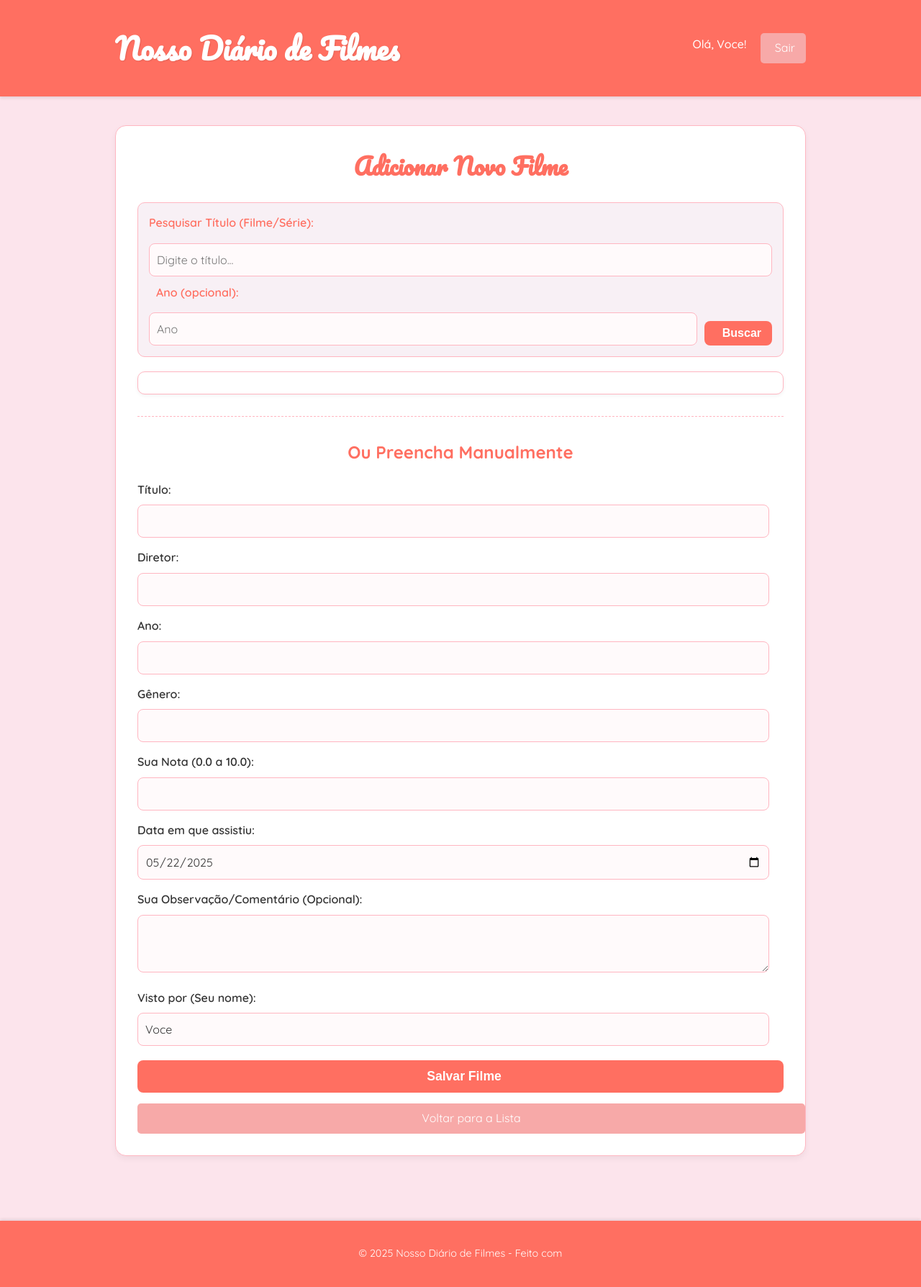
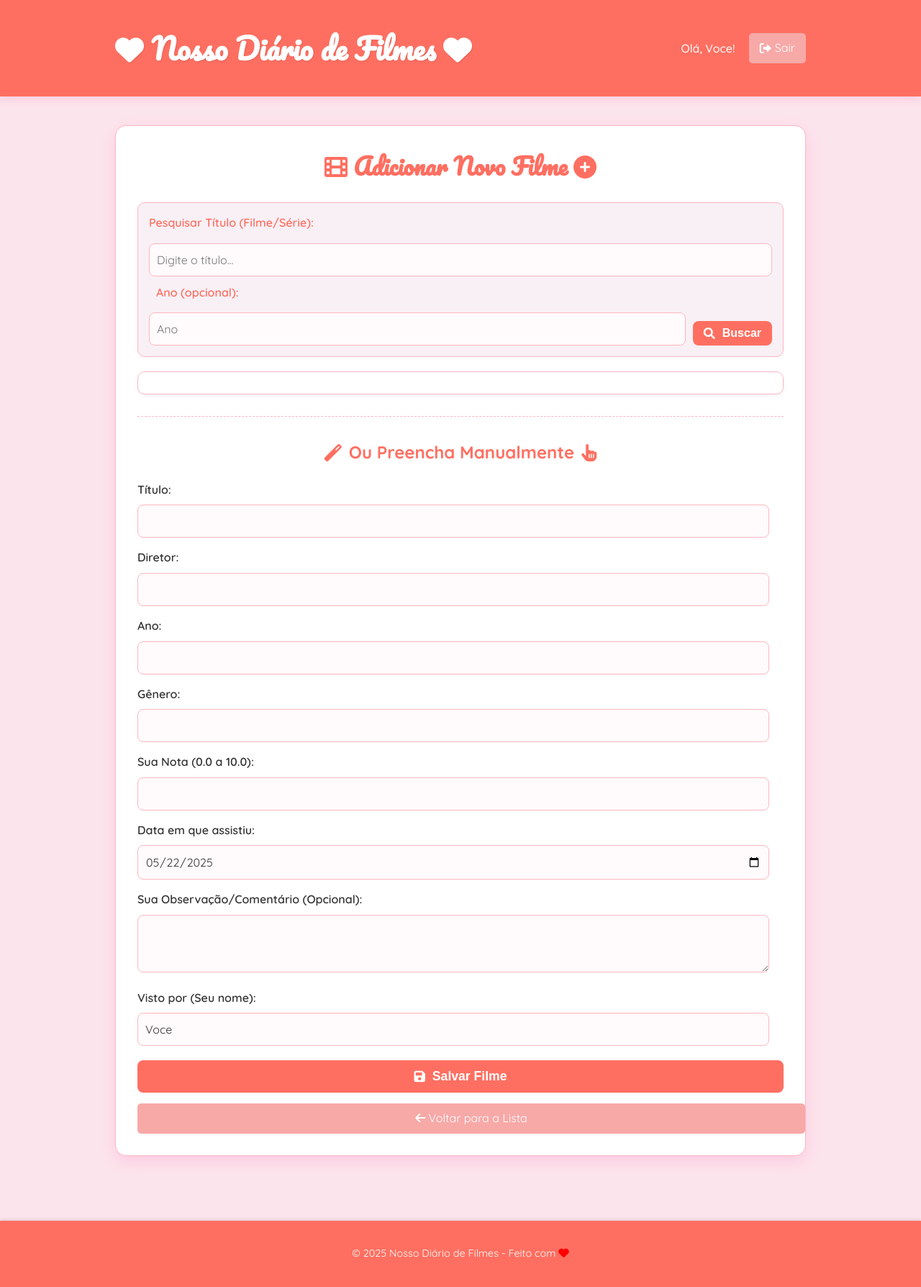
Before and after one commit to NatanaelNeves/filmesmozao, a Flask app: page /add_movie in a window 1280 px wide. Shown: the whole page at 72% size. Run offline with Flask 3, Linux system fonts and the light colour scheme; a user stored in the database is signed in; some libraries are stand-ins or nearby versions.

Commit message:
Update database, add SHA256 hash example, and enhance styling with improved shadows and Font Awesome integration

```diff
--- a/static/css/style.css
+++ b/static/css/style.css
@@ -12,7 +12,10 @@
     --danger-color: #f44336;
     --info-color: #2196F3;
     --warning-color: #ff9800;
+    --shadow-color: rgba(255, 105, 180, 0.2); /* Rosa mais suave para sombra */
+    --hover-shadow: rgba(255, 105, 180, 0.35); /* Sombra mais intensa no hover */
 }
+
 
 body {
     font-family: 'Quicksand', sans-serif;
@@ -36,6 +39,7 @@ header {
     color: white;
     padding: 15px 0;
     box-shadow: 0 2px 4px rgba(0,0,0,0.1);
+    box-shadow: 0 4px 10px var(--shadow-color); /* Um pouco mais pronunciado */
 }
 
 .header-content {
@@ -80,6 +84,8 @@ header nav span {
     padding: 30px;
     border-radius: 15px;
     box-shadow: 0 4px 8px rgba(0,0,0,0.05);
+    box-shadow: 0 8px 20px var(--shadow-color); /* Sombra mais suave e "flutuante" */
+    transition: box-shadow 0.3s ease; /* Adicionar transição na sombra */
     margin-bottom: 30px;
     border: 1px solid var(--border-color);
 }
--- a/templates/base.html
+++ b/templates/base.html
@@ -5,8 +5,8 @@
     <meta name="viewport" content="width=device-width, initial-scale=1.0">
     <title>Nosso Diário de Filmes</title>
     <link rel="stylesheet" href="{{ url_for('static', filename='css/style.css') }}">
-    <script src="https://kit.fontawesome.com/SEU_CODIGO_DO_KIT.js" crossorigin="anonymous"></script>
-    </head>
+    <link rel="icon" href="{{ url_for('static', filename='images/favicon.png') }}" type="image/png">
+    <link rel="stylesheet" href="https://cdnjs.cloudflare.com/ajax/libs/font-awesome/6.0.0-beta3/css/all.min.css">    </head>
 <body>
     <header>
         <div class="container header-content">
```
Also changed, not shown: instance/movies.db, static/images/favicon.png (added), static/images/placeholder.png (added), 1 other file.
